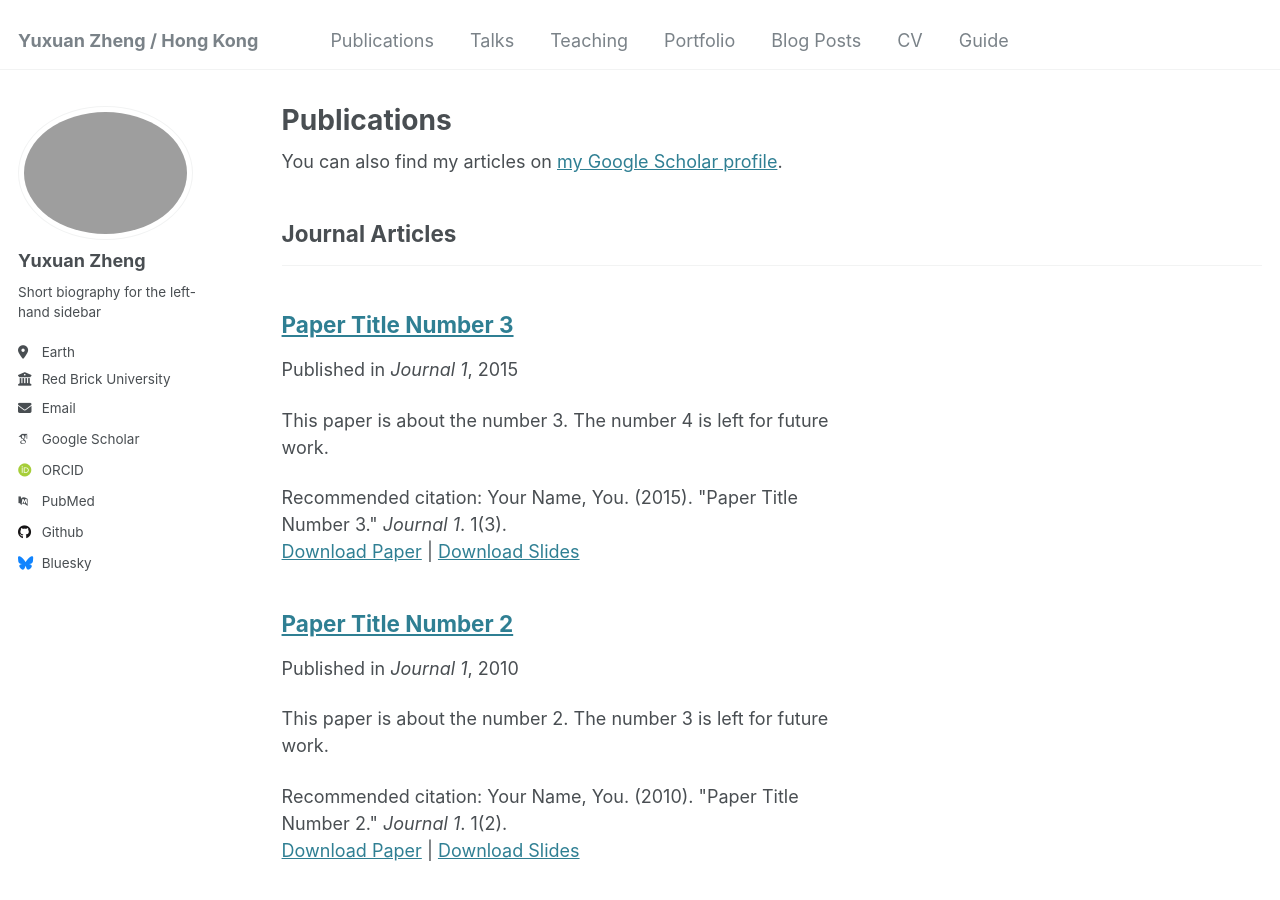
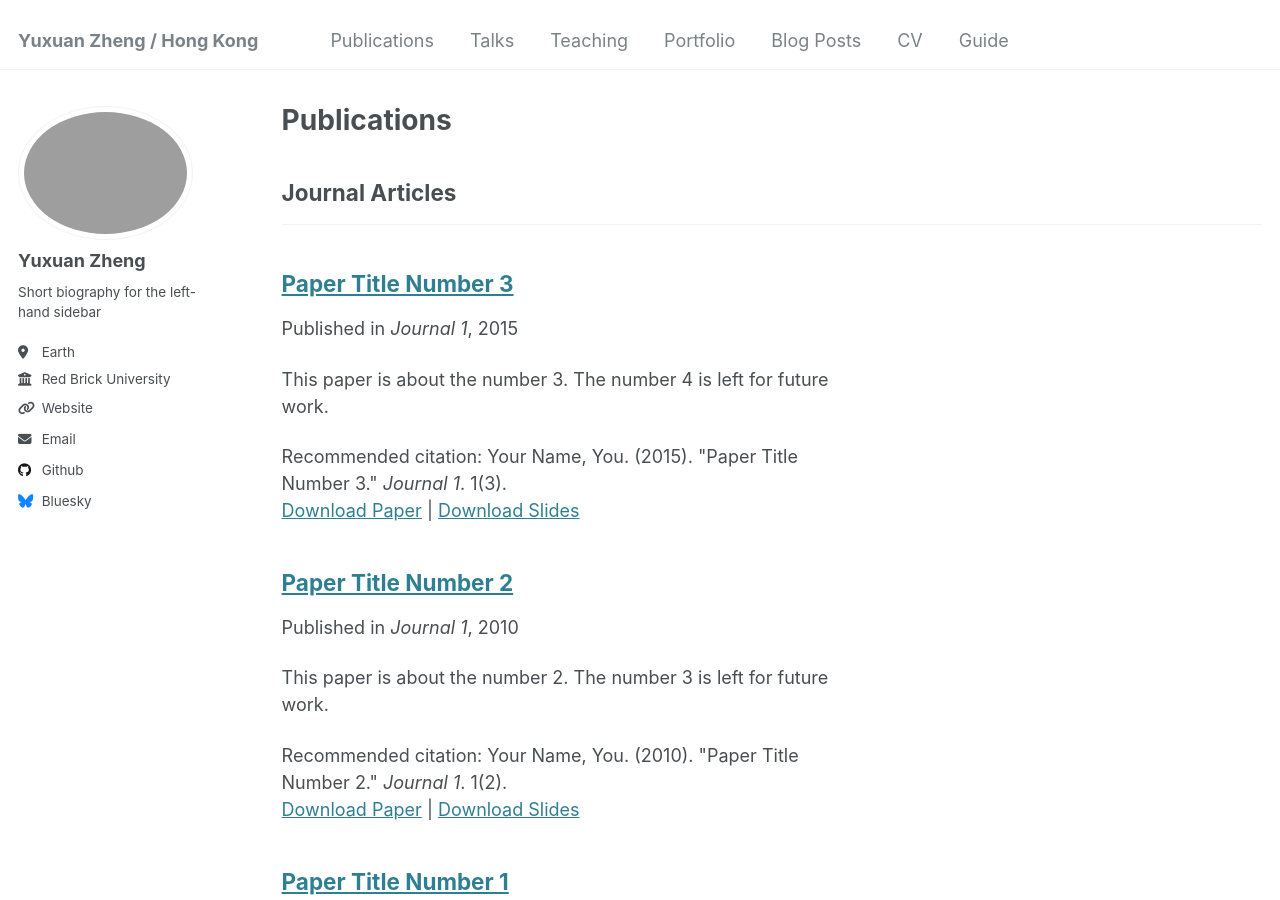
Before and after one commit to Lyoqh/qiuhao.github.io, a Jekyll site: the page built from _pages/publications.html, in a window 1280 px wide and 900 px high. Built offline with Jekyll 4.4.1, drawn with Linux system fonts in a browser that asks for light colours; some web fonts are replaced.

Commit message:
Update _config.yml

```diff
--- a/_config.yml
+++ b/_config.yml
@@ -27,16 +27,16 @@ author:
   bio              : "Short biography for the left-hand sidebar"
   location         : "Earth"
   employer         : "Red Brick University"
-  uri              : # https://qiuhaoliu.github.io/qiuhao.github.io/
+  uri              :  https://qiuhaoliu.github.io/qiuhao.github.io/
   email            : "none@example.org"
 
   # Academic websites
-  arxiv            : # URL - Update with the correct link to your profile
-  googlescholar    : "https://scholar.google.com/citations?user=PS_CX0AAAAAJ"
-  impactstory      : # URL
-  orcid            : "http://orcid.org/yourorcidurl"
-  semantic         : # URL
-  pubmed           : "https://www.ncbi.nlm.nih.gov/pubmed/?term=john+snow"
+  #arxiv            : # URL - Update with the correct link to your profile
+  #googlescholar    : "https://scholar.google.com/citations?user=PS_CX0AAAAAJ"
+  #impactstory      : # URL
+  #orcid            : "http://orcid.org/yourorcidurl"
+  #semantic         : # URL
+  #pubmed           : "https://www.ncbi.nlm.nih.gov/pubmed/?term=john+snow"
   researchgate     : # URL
   scopus           : # URL
 
```
